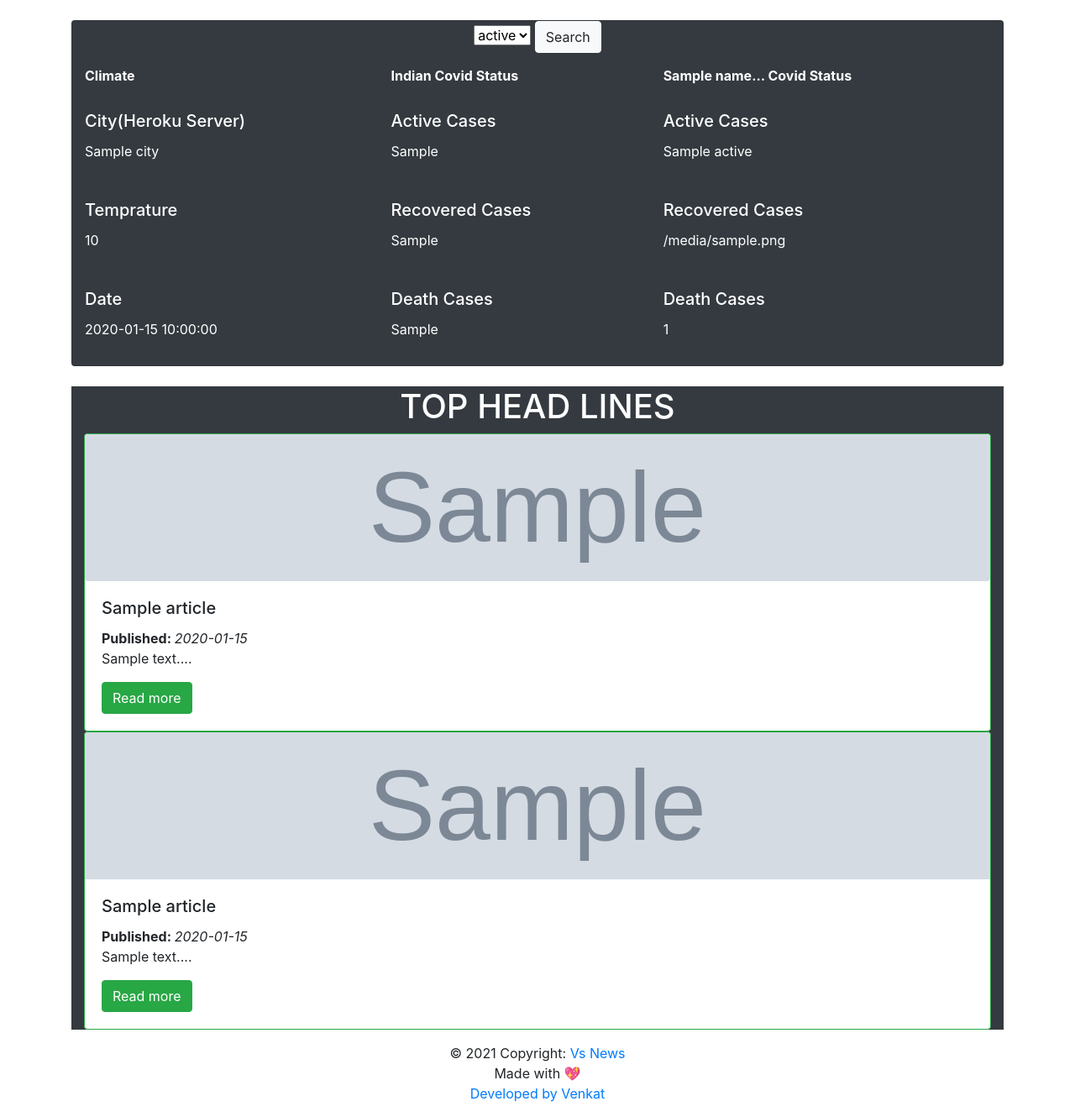
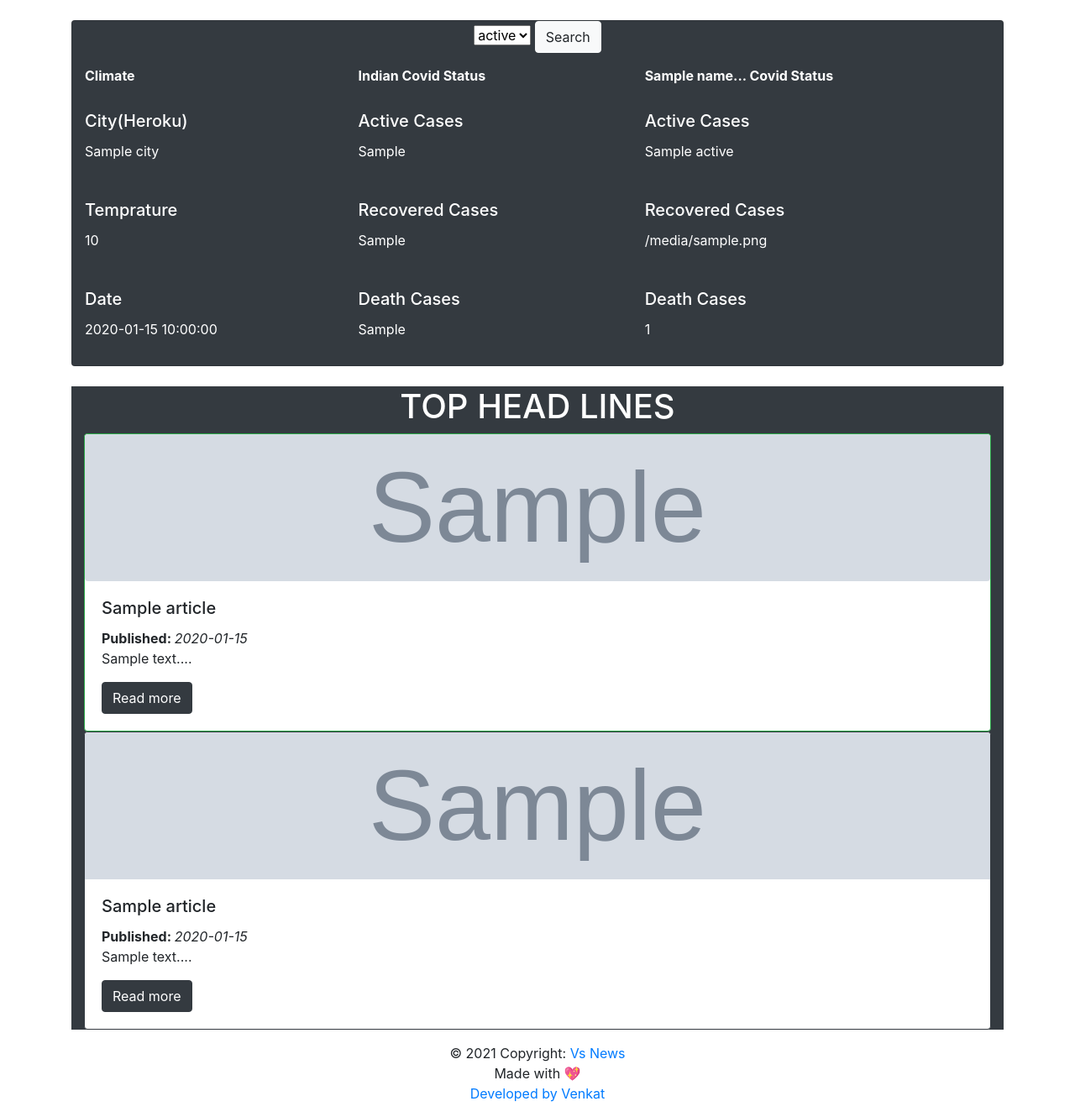
Before and after one commit to Pilli-Venkat/API-Flask, a Flask app: template templates/index.html in a window 1280 px wide. Shown: the part 54-1384 px from the top of the page at 84% size. Run offline with Flask 2, Linux system fonts and the light colour scheme; the template is opened without the code that fills it: most values are stand-ins (such as "Sample title", 1, 10 or a date in 2020); grey boxes marked "Sample" are stand-in pictures; some libraries are stand-ins or nearby versions.

Commit message:
button colours

```diff
--- a/templates/index.html
+++ b/templates/index.html
@@ -96,7 +96,7 @@
                                 <th>{{name}}... Covid Status</th>
                             </tr>
                             <tr>
-                                <td><h5 class="card-title">City(Heroku Server)</h5><p text-align='center'>{{city}}<p></td>
+                                <td><h5 class="card-title">City(Heroku)</h5><p text-align='center'>{{city}}<p></td>
                                 <td><h5 class="card-title">Active Cases</h5><p text-align='center'>{{a}}<p></td>
                                 <td><h5 class="card-title">Active Cases</h5><p text-align='center'>{{active}}<p></td>
                             </tr>
@@ -211,7 +211,7 @@
                                     <h5 class="card-title">{{ i['title'] }}</h5>
                                     <span><b>Published: </b><i>{{ i['publishedAt'][:10]}}</i></span>
                                     <p class="card-text">{{ i['description'][:100] }}... </p>
-                                    <a href="{{i['url']}}" class="btn btn-success">Read more</a>
+                                    <a href="{{i['url']}}" class="btn btn-dark">Read more</a>
                                 </div>
                                 </div>
 
@@ -222,7 +222,7 @@
                                 <div class="card-group" >
                                 {% for i in articles[4:8] %}
 
-                                <div class="card border border-success">
+                                <div class="card border border-dark">
 
                                 <img class="card-img-top" src="{{i['urlToImage']}}" height=175px  alt="Card image cap">
                                 <div class="card-body">
@@ -230,7 +230,7 @@
                                     <span><b>Published: </b><i>{{ i['publishedAt'][:10]}}</i></span>
                                     <p class="card-text">{{ i['description'][:100]}}... </p>
 
-                                    <a href="{{i['url']}}" class="btn btn-success">Read more</a>
+                                    <a href="{{i['url']}}" class="btn btn-dark">Read more</a>
                                 </div>
                                 </div>
 
```
